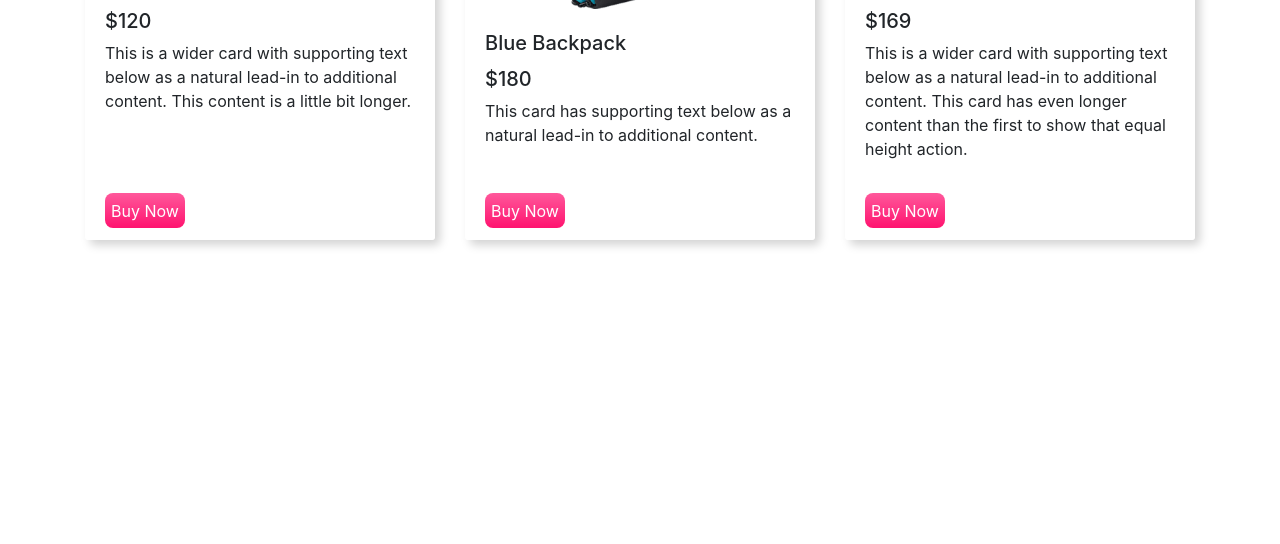
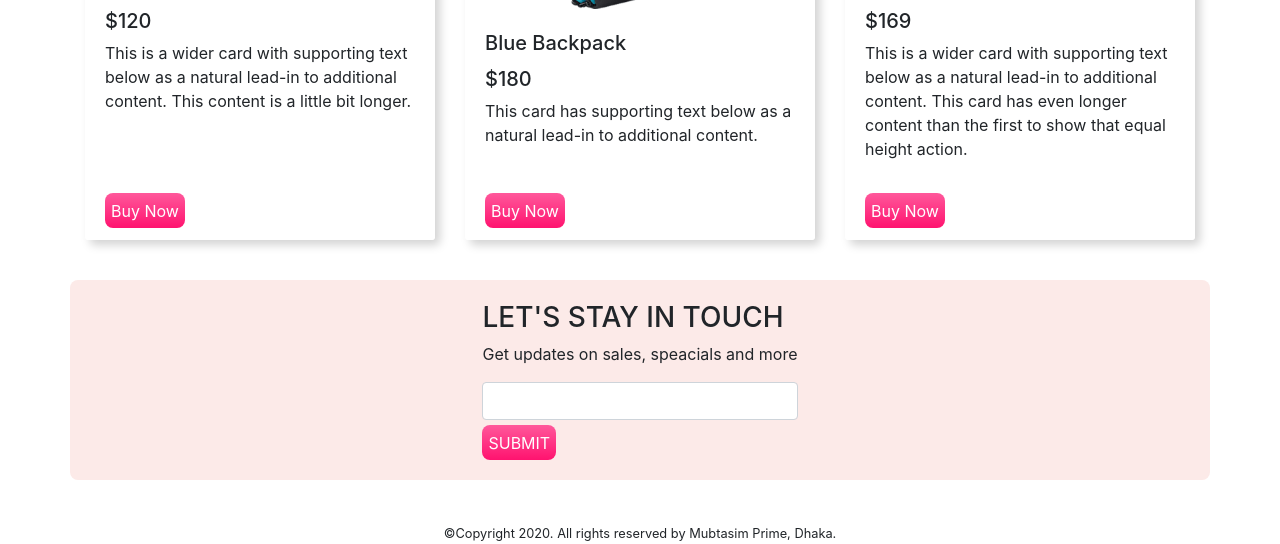
Before and after one commit to Mubtasim-Prime/Website_using_bootstrap, a plain HTML site: page index.html in a window 1280 px wide. Shown: the part 1650-2194 px from the top of the page. Before the commit the page ends 1930 px from the top, so only its background shows below. Drawn offline with nearby package versions, Linux system fonts and the light colour scheme.

Commit message:
Added footer and finished the website making

```diff
--- a/index.html
+++ b/index.html
@@ -32,7 +32,7 @@
                         <a class="nav-link" href="#backpack">Backpack</a>
                     </li>
                     <li class="nav-item">
-                        <a class="nav-link" href="#">Contact us</a>
+                        <a class="nav-link" href="#subscribe">Contact us</a>
                     </li>
                 </ul>
             </div>
@@ -196,6 +196,19 @@
         </div>
     </div>
 
+    <div class="container align-items-center d-flex justify-content-center orange-bg" id="subscribe">
+        <div>
+            <h3> LET'S STAY IN TOUCH</h3>
+            <p>Get updates on sales, speacials and more</p>
+            <input class="form-control" type="text">
+            <button class="buy-now-button" id="sub-id">SUBMIT</button>
+        </div>
+    </div>
+
+    <footer>
+        <small>&copy;Copyright 2020. All rights reserved by Mubtasim Prime, Dhaka.</small>
+    </footer>
+
 
     <script src="https://code.jquery.com/jquery-3.2.1.slim.min.js"
         integrity="sha384-KJ3o2DKtIkvYIK3UENzmM7KCkRr/rE9/Qpg6aAZGJwFDMVNA/GpGFF93hXpG5KkN"
--- a/styles.css
+++ b/styles.css
@@ -66,3 +66,16 @@
     background-color: white;
     border-top:none;
 }
+
+
+#subscribe{
+    height: 200px;
+}
+
+#sub-id{
+    margin-top: 5px;
+}
+
+footer{
+    text-align: center;
+}
```
